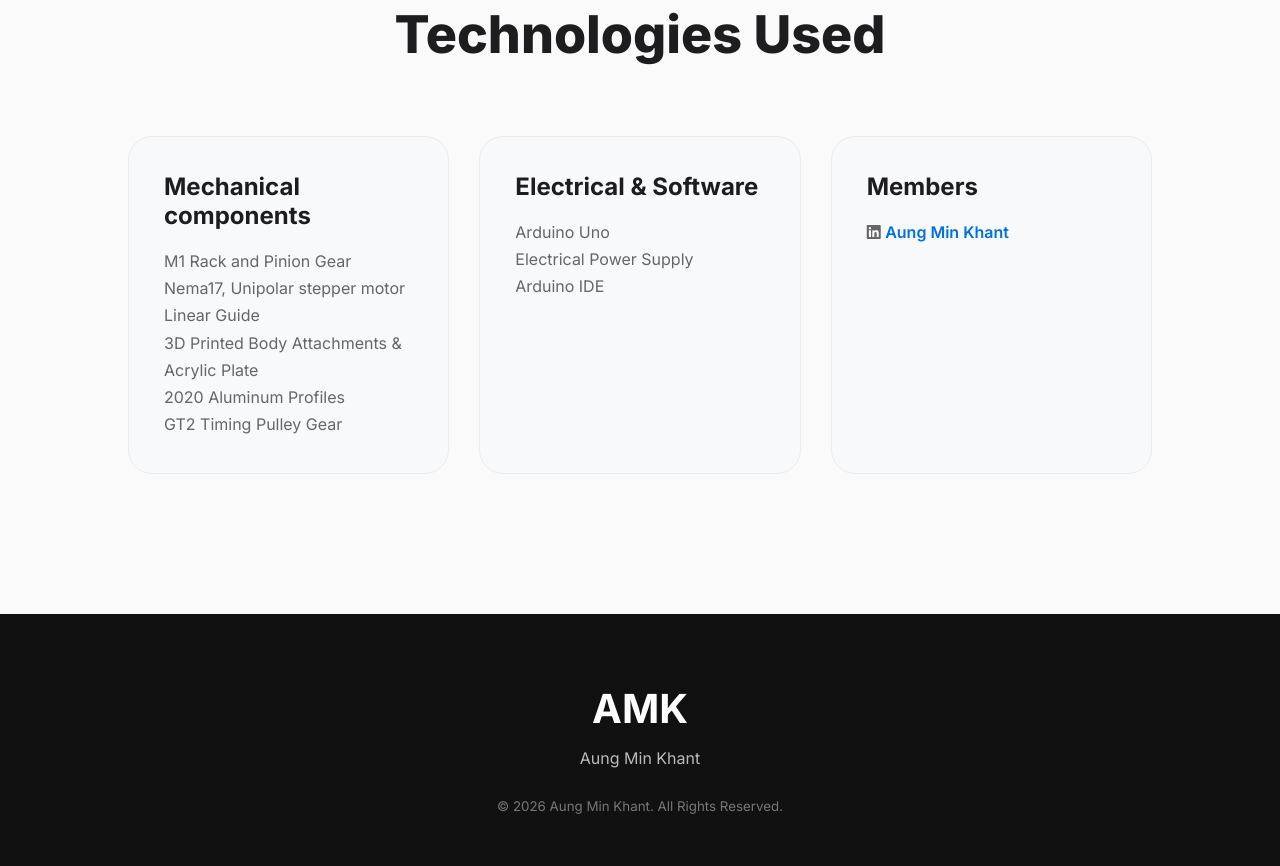
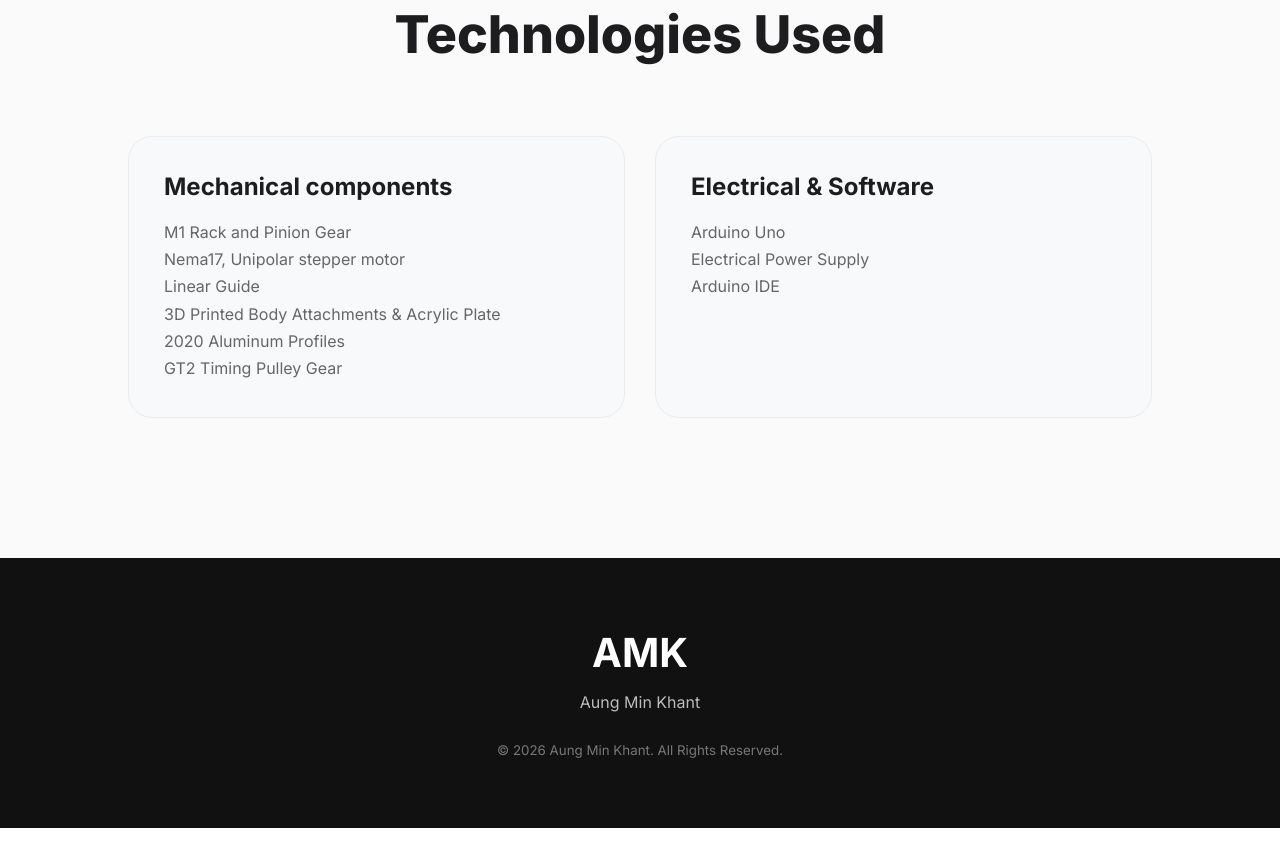
Before and after one commit to mraungminkhant/AungMinKhant.github.io, a plain HTML site: page projects/Automated Storage and Retrieval System.html in a window 1280 px wide. Shown: the part 6772-7638 px from the top of the page. After the commit the page ends 7600 px from the top, so only its background shows below. Drawn offline with Linux system fonts and the light colour scheme.

Commit message:
Refactor HTML structure for ASRS project

```diff
--- a/projects/Automated Storage and Retrieval System.html
+++ b/projects/Automated Storage and Retrieval System.html
@@ -398,27 +398,6 @@
 
             </div>
 
-            <div class="skill-card">
-
-                <h3>
-                    Members
-                </h3>
-
-                <p>
-
-                    <i class="fa-brands fa-linkedin"></i>
-                    <a href="https://www.linkedin.com/in/aung-min-k-444830345" target="_blank" class="member-link">
-                        Aung Min Khant
-                    </a>
-
-                </p>
-
-            </div>
-
-
-        </div>
-
-
 
     </section>
 
```
